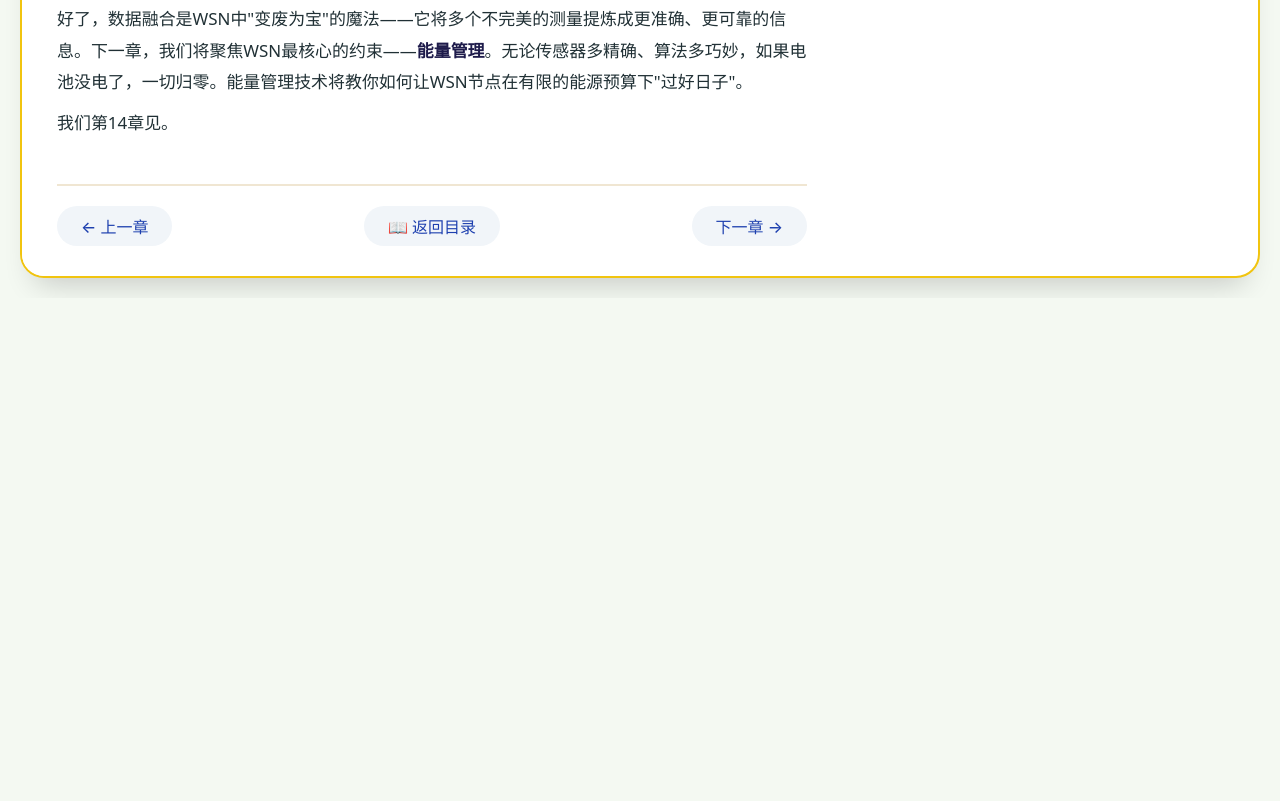
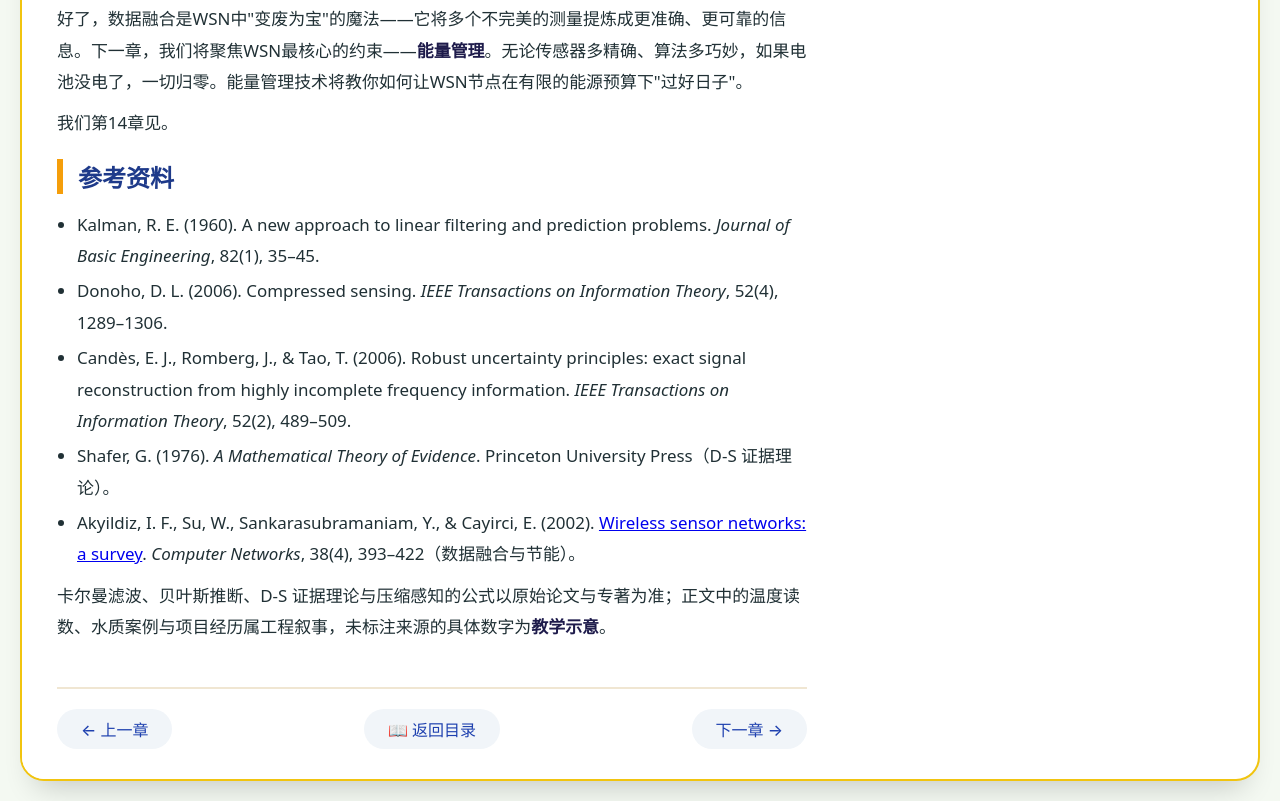
Before and after one commit to 1998x-stack/sensor-network-tutorial, a plain HTML site: page 13.html in a window 1280 px wide. Shown: the part 7063-7864 px from the top of the page. Before the commit the page ends 7361 px from the top, so only its background shows below. Drawn offline with Linux system fonts and the light colour scheme.

Commit message:
docs(sensor-network-tutorial): 第13章补充参考资料与数据融合来源标注

```diff
--- a/13.html
+++ b/13.html
@@ -275,6 +275,16 @@ function kalman_filter_step(z):
 
         <p>我们第14章见。</p>
 
+        <h2>参考资料</h2>
+        <ul>
+            <li>Kalman, R. E. (1960). A new approach to linear filtering and prediction problems. <em>Journal of Basic Engineering</em>, 82(1), 35–45.</li>
+            <li>Donoho, D. L. (2006). Compressed sensing. <em>IEEE Transactions on Information Theory</em>, 52(4), 1289–1306.</li>
+            <li>Candès, E. J., Romberg, J., &amp; Tao, T. (2006). Robust uncertainty principles: exact signal reconstruction from highly incomplete frequency information. <em>IEEE Transactions on Information Theory</em>, 52(2), 489–509.</li>
+            <li>Shafer, G. (1976). <em>A Mathematical Theory of Evidence</em>. Princeton University Press（D-S 证据理论）。</li>
+            <li>Akyildiz, I. F., Su, W., Sankarasubramaniam, Y., &amp; Cayirci, E. (2002). <a href="https://doi.org/10.1016/S1389-1286(01)00302-4">Wireless sensor networks: a survey</a>. <em>Computer Networks</em>, 38(4), 393–422（数据融合与节能）。</li>
+        </ul>
+        <p>卡尔曼滤波、贝叶斯推断、D-S 证据理论与压缩感知的公式以原始论文与专著为准；正文中的温度读数、水质案例与项目经历属工程叙事，未标注来源的具体数字为<strong>教学示意</strong>。</p>
+
         <div class="footer-nav">
             <a href="12.html">← 上一章</a>
             <a href="index.html">📖 返回目录</a>
```
